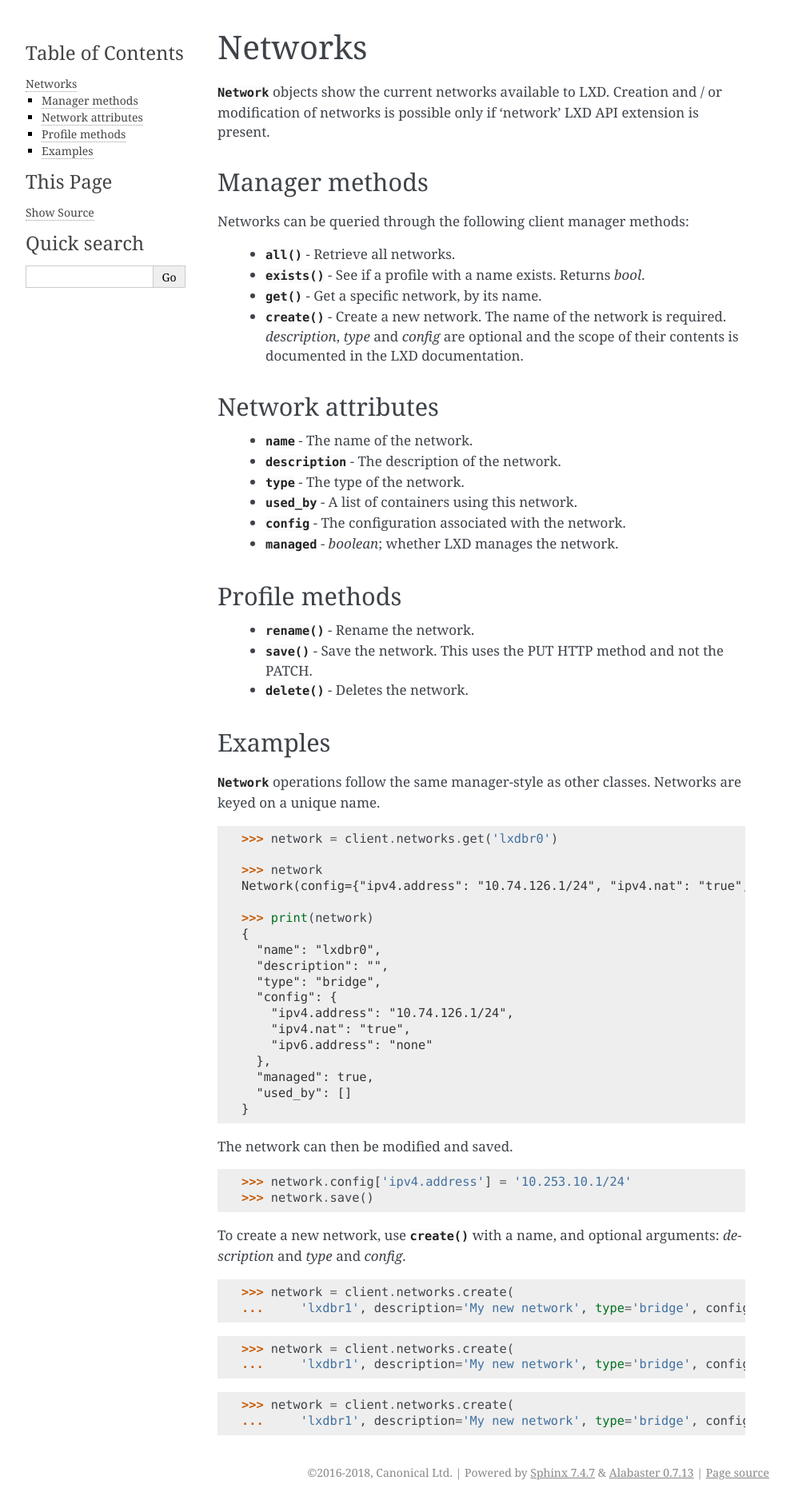
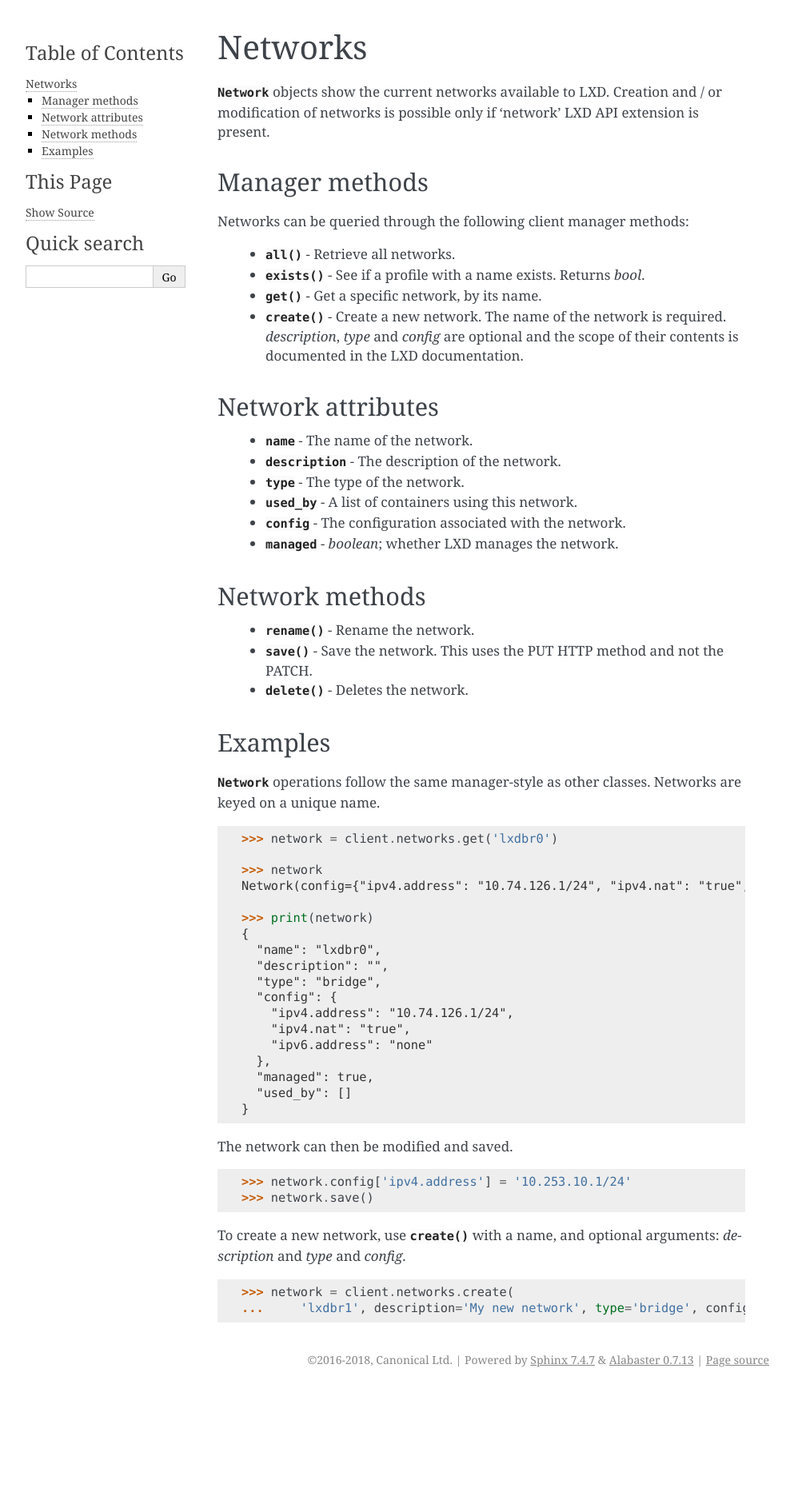
Before and after one commit to canonical/pylxd, a Sphinx documentation site: the page built from doc/source/networks.rst, in a window 1280 px wide. Shown: the whole page at 80% size, without its empty margins (148-1141 px from the left). Built offline with Sphinx 7.4.7, drawn with Linux system fonts in a browser that asks for light colours; after the commit the page ends 1740 px from its top, so only the background shows below that.

Commit message:
Fix network docs, remove redundant examples.
Signed-off-by: Adam Collard <adam.collard@canonical.com>

```diff
--- a/doc/source/networks.rst
+++ b/doc/source/networks.rst
@@ -36,7 +36,7 @@ Network attributes
   - :attr:`~Network.managed` - `boolean`; whether LXD manages the network.
 
 
-Profile methods
+Network methods
 ---------------
 
   - :func:`~Network.rename` - Rename the network.
@@ -86,11 +86,3 @@ arguments: `description` and `type` and `config`.
 
     >>> network = client.networks.create(
     ...     'lxdbr1', description='My new network', type='bridge', config={})
-
-
-    >>> network = client.networks.create(
-    ...     'lxdbr1', description='My new network', type='bridge', config={})
-
-
-    >>> network = client.networks.create(
-    ...     'lxdbr1', description='My new network', type='bridge', config={})
```
Also changed, not shown: 2 other files.
